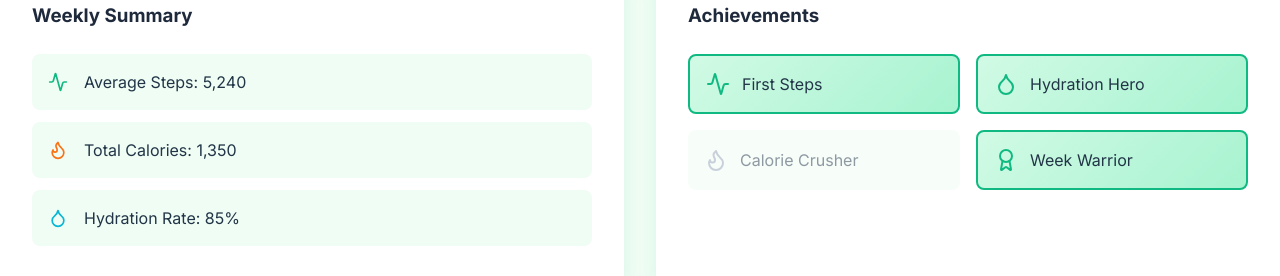
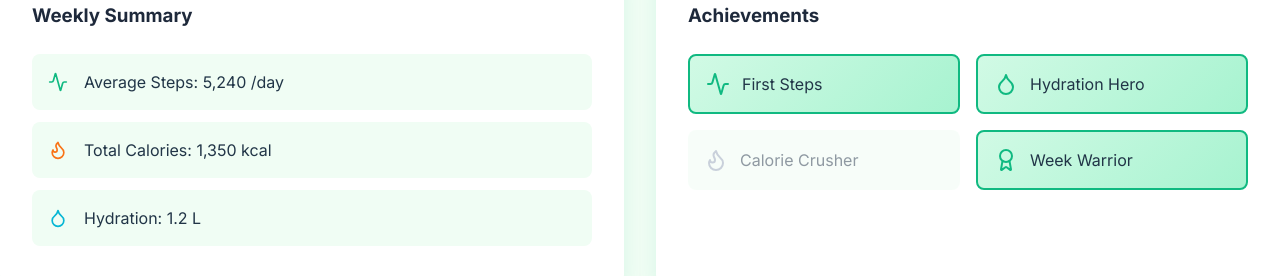
Before and after one commit to Dee-webtech/Fitness-tracker-tsx-reactjs, a React (Vite) app: page / in a window 1280 px wide. Both pictures are taken after a click on the item "Progress". Shown: the part 280-556 px from the top of the page. Built offline with nearby package versions, Linux system fonts and the light colour scheme.

Commit message:
Added Open Graph image and meta tags for preview

```diff
--- a/public/index.html
+++ b/public/index.html
@@ -4,6 +4,12 @@
     <meta charset="UTF-8" />
     <meta name="viewport" content="width=device-width, initial-scale=1.0" />
     <title>FitTrack - Your Fitness Dashboard</title>
+    <meta property="og:title" content="Fitness Tracker Dashboard" />
+<meta property="og:description" content="Track your daily steps, calories, and water intake with ease." />
+<meta property="og:image" content="/preview.png" />
+<meta property="og:url" content="https://your-fitness-tracker.vercel.app/" />
+<meta name="twitter:card" content="summary_large_image" />
+
   </head>
   <body>
     <div id="root"></div>
--- a/src/App.tsx
+++ b/src/App.tsx
@@ -8,9 +8,9 @@ import './App.css';
 
 // Define types for your metrics and goals
 interface Metrics {
-  steps: string;
-  calories: string;
-  water: string;
+  steps: number;
+  calories: number;
+  water: number;
 }
 
 interface Goals {
@@ -19,41 +19,39 @@ interface Goals {
   water: number;
 }
 
-type Page = 'home' | 'progress' | 'settings';
-type Theme = 'light' | 'dark';
+export type Page = 'home' | 'progress' | 'settings';
+export type Theme = 'light' | 'dark';
 
 const App: React.FC = () => {
   const [currentPage, setCurrentPage] = useState<Page>('home');
   const [theme, setTheme] = useState<Theme>('light');
   const [metrics, setMetrics] = useState<Metrics>({
-    steps: '5,240',
-    calories: '1,350',
-    water: '1.2'
+    steps: 5240,
+    calories: 1350,
+    water: 1.2,
   });
   const [goals, setGoals] = useState<Goals>({
     steps: 10000,
     calories: 2000,
-    water: 2.5
+    water: 2.5,
   });
 
-  const updateMetric = (metric: keyof Metrics, value: string) => {
-    setMetrics(prev => ({ ...prev, [metric]: value }));
+  const updateMetric = (metric: keyof Metrics, value: number) => {
+    setMetrics((prev) => ({ ...prev, [metric]: value }));
   };
 
   const updateGoal = (goal: keyof Goals, value: number) => {
-    setGoals(prev => ({ ...prev, [goal]: value }));
+    setGoals((prev) => ({ ...prev, [goal]: value }));
   };
 
   return (
     <div className={`app ${theme}`}>
-<Navbar currentPage={currentPage} setCurrentPage={setCurrentPage} />
+      <Navbar currentPage={currentPage} setCurrentPage={setCurrentPage} />
       <main className="content">
         {currentPage === 'home' && (
           <Home metrics={metrics} updateMetric={updateMetric} goals={goals} />
         )}
-        {currentPage === 'progress' && (
-          <ProgressPage metrics={metrics} />
-        )}
+        {currentPage === 'progress' && <ProgressPage metrics={metrics} />}
         {currentPage === 'settings' && (
           <SettingsPage
             goals={goals}
--- a/src/components/Navbar.tsx
+++ b/src/components/Navbar.tsx
@@ -1,9 +1,11 @@
 import React from 'react';
 import { Activity } from 'lucide-react';
 
+type Page = 'home' | 'progress' | 'settings';
+
 interface NavbarProps {
-  currentPage: string;
-  setCurrentPage: (page: string) => void;
+  currentPage: Page;
+  setCurrentPage: React.Dispatch<React.SetStateAction<Page>>;
 }
 
 const Navbar: React.FC<NavbarProps> = ({ currentPage, setCurrentPage }) => {
--- a/src/components/TrackerCard.tsx
+++ b/src/components/TrackerCard.tsx
@@ -3,7 +3,7 @@ import type { LucideIcon } from 'lucide-react';
 
 interface TrackerCardProps {
   title: string;
-  value: string;
+  value: number | string;
   unit: string;
   icon: LucideIcon;
   color: string;
@@ -22,7 +22,7 @@ const TrackerCard: React.FC<TrackerCardProps> = ({
 }) => {
   const [isEditing, setIsEditing] = React.useState(false);
   const [inputValue, setInputValue] = React.useState(value);
-  const progress = goal ? (parseFloat(value.replace(',', '')) / goal) * 100 : 0;
+const progress = goal ? (parseFloat(String(value).replace(',', '')) / goal) * 100 : 0;
 
   const handleSave = () => {
     if (onUpdate) onUpdate(inputValue);
--- a/src/pages/ProgressPage.tsx
+++ b/src/pages/ProgressPage.tsx
@@ -2,16 +2,15 @@ import React from 'react';
 import { Activity, Droplet, Flame, Award, type LucideIcon } from 'lucide-react';
 import AchievementBadge from '../components/AchievementBadge';
 
-// Define the expected structure for metrics (customize fields as needed)
+// Match App.tsx structure
 interface Metrics {
-  steps?: number;
-  calories?: number;
-  hydration?: number;
+  steps: number;
+  calories: number;
+  water: number;
 }
 
-// Define the component props type
 interface ProgressPageProps {
-  metrics?: Metrics;
+  metrics: Metrics;
 }
 
 const ProgressPage: React.FC<ProgressPageProps> = ({ metrics }) => {
@@ -27,17 +26,17 @@ const ProgressPage: React.FC<ProgressPageProps> = ({ metrics }) => {
 
           <div className="summary-item">
             <Activity color="#10b981" size={20} />
-            <span>Average Steps: {metrics?.steps ?? '5,847/day'}</span>
+            <span>Average Steps: {metrics.steps.toLocaleString()} /day</span>
           </div>
 
           <div className="summary-item">
             <Flame color="#f97316" size={20} />
-            <span>Total Calories: {metrics?.calories ?? '9,450 kcal'}</span>
+            <span>Total Calories: {metrics.calories.toLocaleString()} kcal</span>
           </div>
 
           <div className="summary-item">
             <Droplet color="#06b6d4" size={20} />
-            <span>Hydration Rate: {metrics?.hydration ?? '85%'}</span>
+            <span>Hydration: {metrics.water} L</span>
           </div>
         </div>
 
```
Also changed, not shown: public/preview.png (added).
